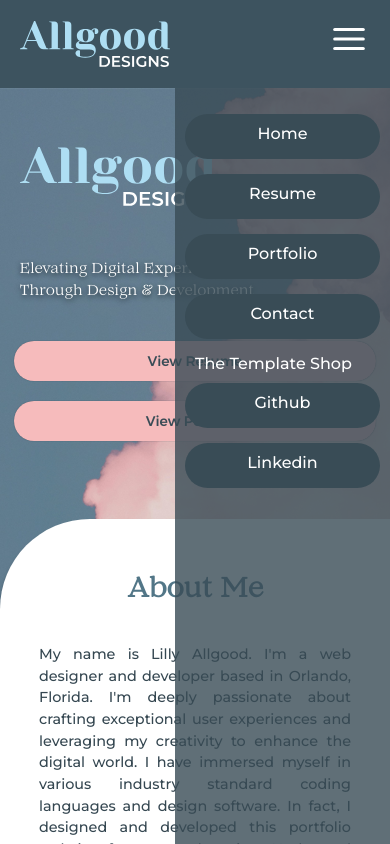
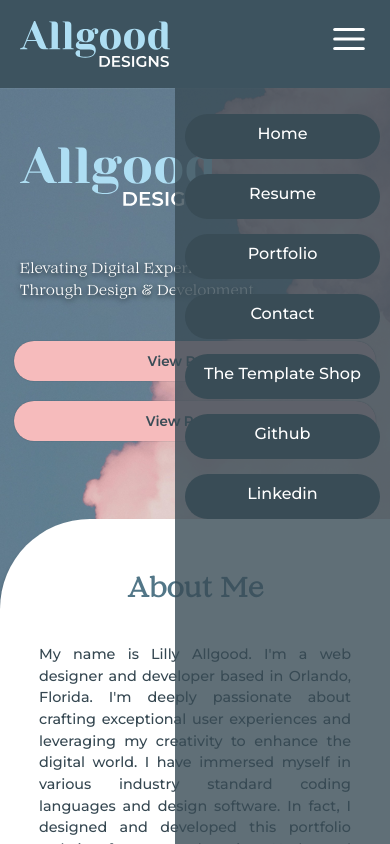
Before and after one commit to Lillybliss/Allgood-Designs, a React (Create React App) app: page / in a window 390 px wide. Both pictures are taken after a click on the element 350 px from the left and 44 px from the top of the page. Shown: the top 844 px of the page. Built offline with nearby package versions, Linux system fonts and the light colour scheme.

Commit message:
fix mobile nav styles

```diff
--- a/src/Components/HamburgerMenu.js
+++ b/src/Components/HamburgerMenu.js
@@ -57,7 +57,7 @@ const HamburgerMenu = () => {
                 </Link>
               </li>
               <li>
-              <a href="https://templates.allgoodesigns.com/" className="nav-link">
+              <a href="https://templates.allgoodesigns.com/" className="mobile-nav-link">
     The Template Shop
   </a>
               </li>
```
